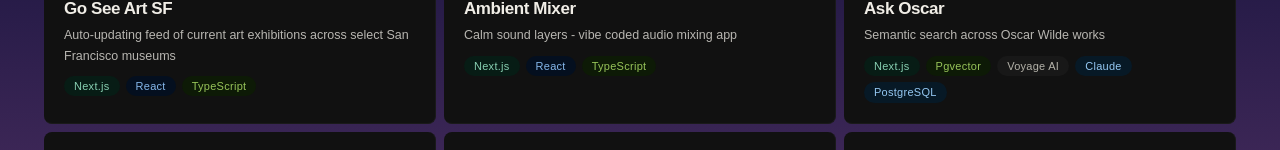
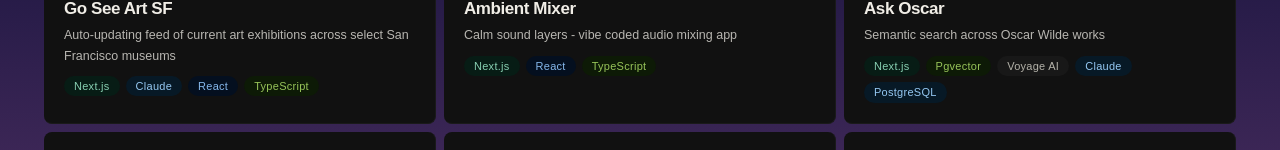
Before and after one commit to basilleaf/lisaballard.dev, a Next.js app: page / in a window 1280 px wide. Shown: the part 461-611 px from the top of the page. Built offline with nearby package versions, Linux system fonts and the light colour scheme.

Commit message:
content edit

```diff
--- a/data/projects.ts
+++ b/data/projects.ts
@@ -41,10 +41,16 @@
     "detail-image-first-alt": "Go See Art SF homepage screenshot",
     "detail-image-second-alt": "Go See Art SF detail page screenshot",
     href: "https://go-see-art-sf-11o7.vercel.app/",
-    tags: [{ label: "Next.js" }, { label: "React" }, { label: "TypeScript" }],
+    tags: [
+      { label: "Next.js" },
+      { label: "Claude" },
+      { label: "React" },
+      { label: "TypeScript" },
+    ],
     bullets: [
       "Aggregates current and upcoming art exhibitions across 9 San Francisco museums into a single browsable feed",
       "Custom scrapers per museum using fetch + node-html-parser, handling varied site structures including WordPress, Wix, and custom CMSes",
+      "AI-synthesized summaries grounded in retrieved descriptions via Anthropic Claude API",
       "Weekly automated scraping via GitHub Actions cron; scrapers are idempotent and upsert by canonical exhibition URL",
       "Card grid homepage ordered by closing date; detail pages include full image with credit, date range, description, and link to museum",
       "Built with Next.js App Router, React, TypeScript, Tailwind CSS v4, Drizzle ORM, and Neon Postgres",
```
